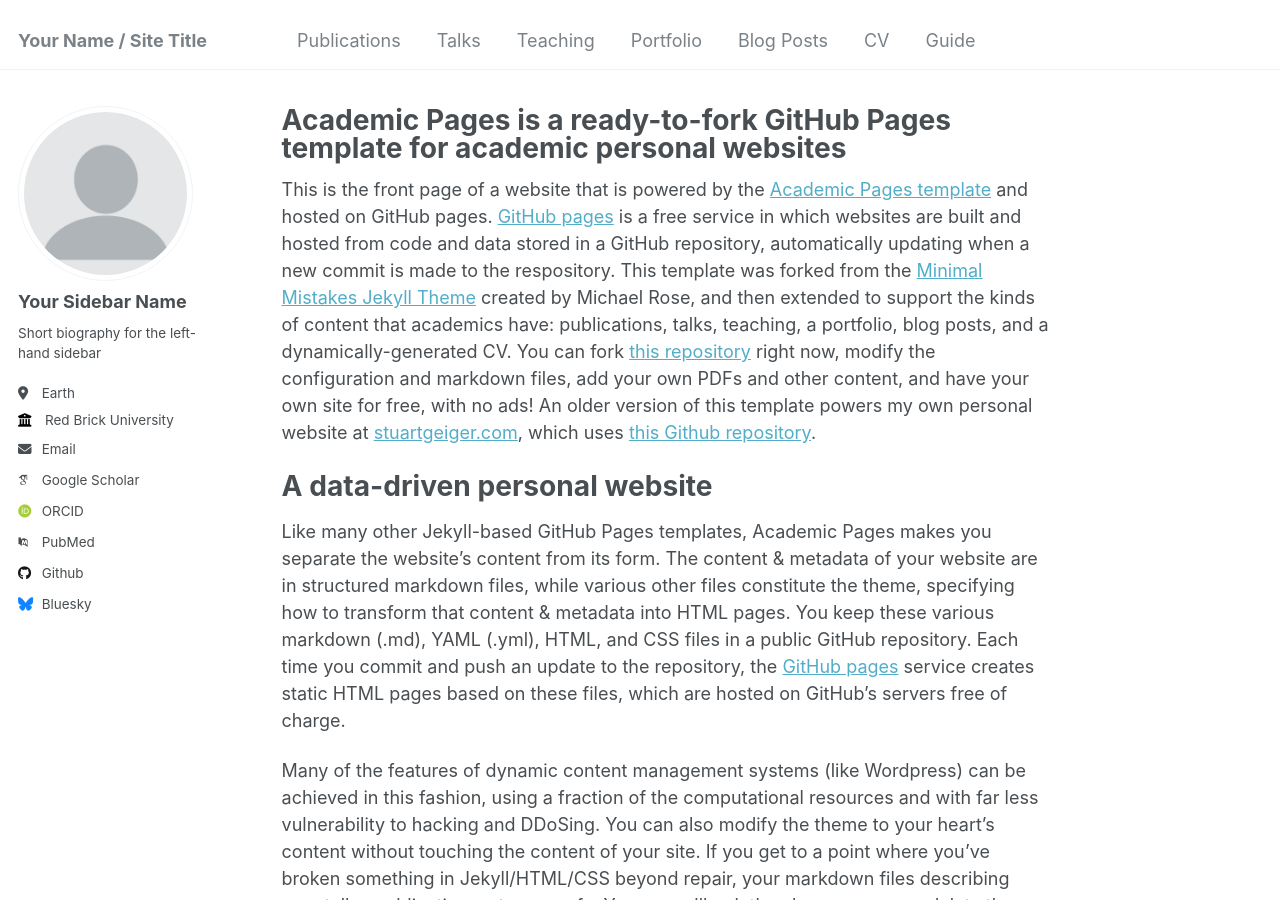
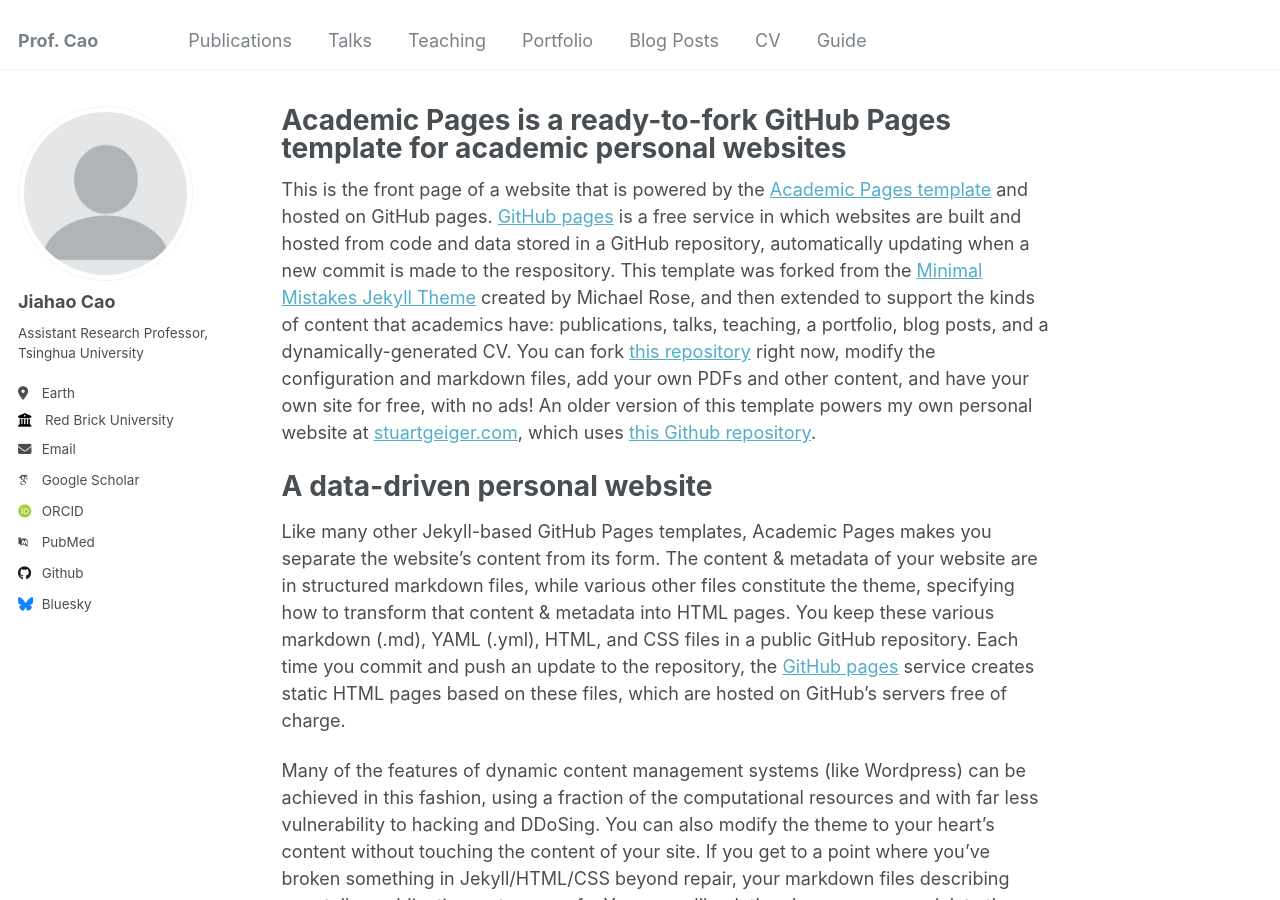
Before and after one commit to caojh15/caojh15.github.io, a Jekyll site: the page built from _pages/about.md, in a window 1280 px wide and 900 px high. Built offline with Jekyll 4.4.1, drawn with Linux system fonts in a browser that asks for light colours; some web fonts are replaced.

Commit message:
Update _config.yml

```diff
--- a/_config.yml
+++ b/_config.yml
@@ -8,7 +8,7 @@
 
 # Basic Site Settings
 locale                   : "en-US"
-title                    : "Your Name / Site Title"
+title                    : "Prof. Cao"
 title_separator          : "-"
 name                     : &name "Your Name"
 description              : &description "personal description"
@@ -22,9 +22,9 @@ repository               : "academicpages/academicpages.github.io"
 author:
   # Biographic information
   avatar           : "profile.png"
-  name             : "Your Sidebar Name"
+  name             : "Jiahao Cao"
   pronouns         : # example: "she/her"
-  bio              : "Short biography for the left-hand sidebar"
+  bio              : "Assistant Research Professor, Tsinghua University"
   location         : "Earth"
   employer         : "Red Brick University"
   uri              : # URL
```
